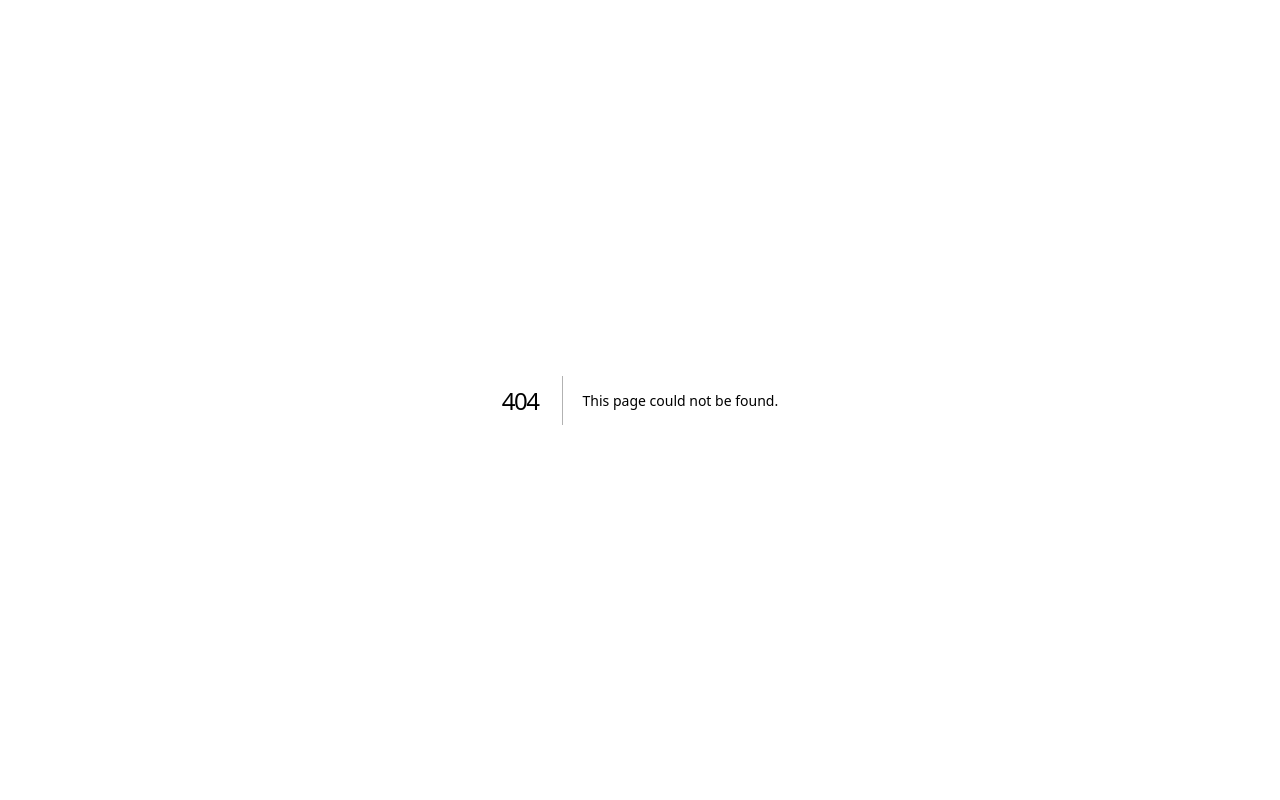
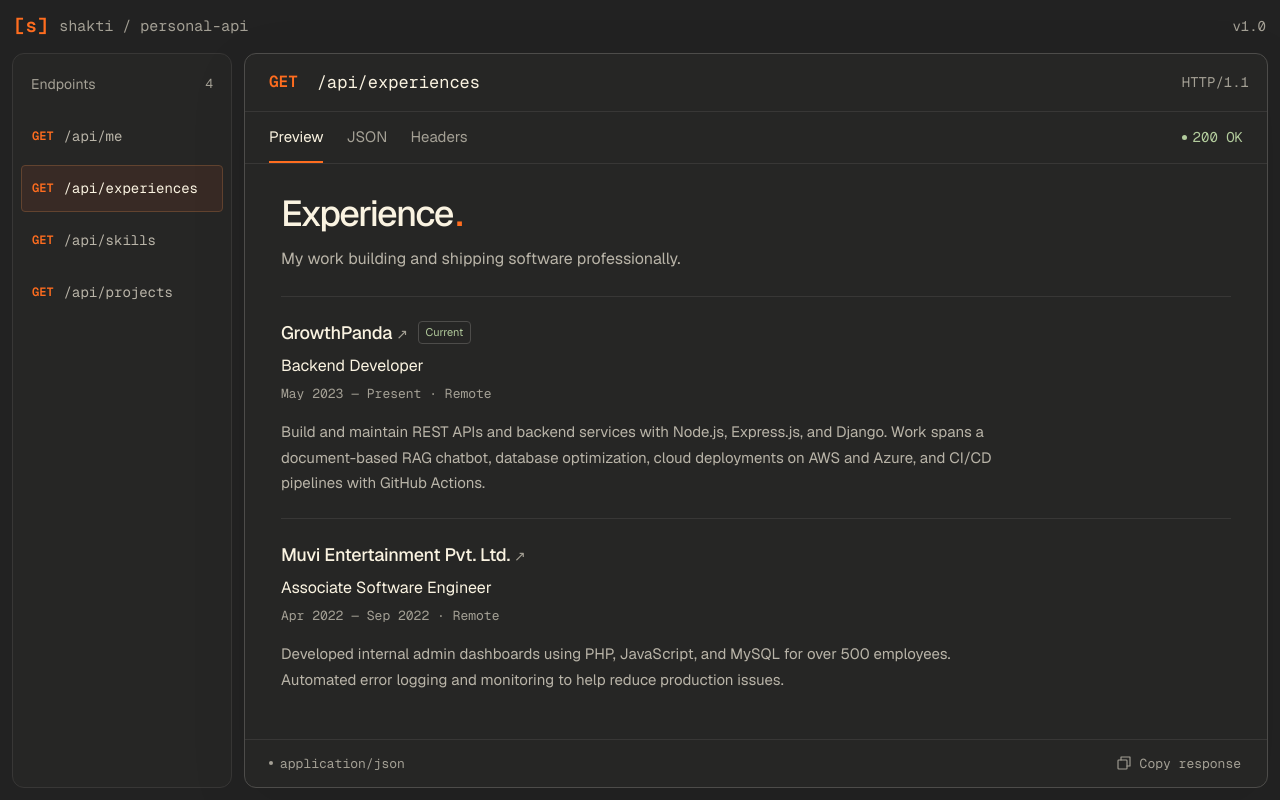
Before and after one commit to d-shaktiranjan/portfolio-next, a Next.js app: page /experiences in a window 1280 px wide. Before the commit this address had no page. Built offline with nearby package versions, Linux system fonts and the light colour scheme.

Commit message:
feat: add professional experience page and endpoint

```diff
--- /dev/null
+++ b/app/api/experiences/route.ts
@@ -0,0 +1,5 @@
+import { experiencesApiResponse } from "@/lib/experiences";
+
+export function GET() {
+  return Response.json(experiencesApiResponse);
+}
--- /dev/null
+++ b/app/experiences/page.tsx
@@ -0,0 +1,29 @@
+import type { Metadata } from "next";
+import { connection } from "next/server";
+import { ApiConsole } from "@/components/api-console";
+import { ApiWorkspace } from "@/components/api-workspace";
+import { ExperiencesResponse } from "@/components/experiences-response";
+import { experiencesApiResponse } from "@/lib/experiences";
+import { createPageMetadata } from "@/lib/seo";
+
+export const metadata: Metadata = createPageMetadata({
+  title: "Experience",
+  path: "/experiences",
+  description:
+    "My professional experience as a Backend Developer at GrowthPanda and Associate Software Engineer at Muvi.",
+});
+
+export default async function ExperiencesPage() {
+  await connection();
+
+  return (
+    <ApiWorkspace activeEndpoint="/api/experiences">
+      <ApiConsole
+        endpoint="/api/experiences"
+        initialResponse={experiencesApiResponse}
+      >
+        <ExperiencesResponse experiences={experiencesApiResponse.data} />
+      </ApiConsole>
+    </ApiWorkspace>
+  );
+}
--- a/app/globals.css
+++ b/app/globals.css
@@ -185,6 +185,15 @@ a {
   display: inline-flex;
   align-items: center;
   gap: 6px;
+}
+.status-button {
+  padding: 6px 0;
+  border: 0;
+  background: transparent;
+}
+.status-button:hover {
+  text-decoration: underline;
+  text-underline-offset: 4px;
 }
 .success {
   color: var(--success);
@@ -531,7 +540,7 @@ h1 > .accent {
 .api-client {
   flex: 1;
   display: grid;
-  grid-template-columns: 200px minmax(0, 1fr);
+  grid-template-columns: 220px minmax(0, 1fr);
   grid-template-rows: minmax(0, 1fr);
   align-items: stretch;
   gap: 12px;
@@ -590,6 +599,81 @@ h1 > .accent {
 }
 .mobile-endpoint-selector {
   display: none;
+}
+
+.experiences {
+  padding: 28px 36px 20px;
+}
+.experiences h1 {
+  font-size: 36px;
+}
+.experiences-description {
+  margin: 10px 0 24px;
+  color: var(--text-secondary);
+  font-size: 16px;
+  line-height: 1.7;
+}
+.experience {
+  padding: 22px 0;
+  border-top: 1px solid var(--border);
+}
+.experience-heading {
+  display: flex;
+  flex-wrap: wrap;
+  align-items: center;
+  gap: 10px;
+}
+.experience h2 {
+  margin: 0;
+  font-size: 18px;
+  font-weight: 500;
+  letter-spacing: -0.3px;
+}
+.experience-company-link span {
+  color: var(--text-muted);
+  font-size: 14px;
+  font-weight: 400;
+}
+.experience-company-link:hover,
+.experience-company-link:hover span {
+  color: var(--accent);
+}
+.experience-current {
+  padding: 2px 7px;
+  border: 1px solid var(--border-strong);
+  border-radius: var(--radius-sm);
+  color: var(--success);
+  font-size: 11px;
+}
+.experience-position {
+  margin: 8px 0 4px;
+  font-size: 16px;
+}
+.experience-duration {
+  margin: 0;
+  color: var(--text-muted);
+  font-family: var(--font-geist-mono), monospace;
+  font-size: 13px;
+  line-height: 1.8;
+}
+.experience-summary {
+  max-width: 72ch;
+  margin: 14px 0 0;
+  color: var(--text-secondary);
+  font-size: 15px;
+  line-height: 1.7;
+}
+
+@media (max-width: 600px) {
+  .experiences {
+    padding: 24px 22px 16px;
+  }
+  .experiences h1 {
+    font-size: 32px;
+  }
+  .experiences-description {
+    font-size: 15px;
+  }
 }
 
 /* Text-only skills keep the emphasis on the stack and its categories. */
--- a/app/sitemap.ts
+++ b/app/sitemap.ts
@@ -2,7 +2,7 @@ import type { MetadataRoute } from "next";
 import { site } from "@/lib/seo";
 
 export default function sitemap(): MetadataRoute.Sitemap {
-  return ["/", "/skills", "/projects"].map((path) => ({
+  return ["/", "/experiences", "/skills", "/projects"].map((path) => ({
     url: new URL(path, site.url).href,
   }));
 }
--- a/components/api-console.tsx
+++ b/components/api-console.tsx
@@ -73,10 +73,20 @@ export function ApiConsole({
           ))}
         </div>
         <div className="response-status">
-          <span className="status success">
-            <span className="status-dot" />
+          <button
+            type="button"
+            className="status success status-button"
+            aria-label="200 OK — View headers"
+            aria-controls="response-body"
+            aria-pressed={view === "Headers"}
+            onClick={() => {
+              setView("Headers");
+              setFeedback("");
+            }}
+          >
+            <span className="status-dot" aria-hidden="true" />
             200 OK
-          </span>
+          </button>
         </div>
       </div>
 
--- a/components/endpoint-navigation.tsx
+++ b/components/endpoint-navigation.tsx
@@ -3,6 +3,7 @@ import { MobileEndpointSelector } from "@/components/mobile-endpoint-selector";
 
 const endpoints = [
   { href: "/", path: "/api/me", label: "Profile" },
+  { href: "/experiences", path: "/api/experiences", label: "Experience" },
   { href: "/skills", path: "/api/skills", label: "Skills" },
   { href: "/projects", path: "/api/projects", label: "Projects" },
 ];
--- /dev/null
+++ b/components/experiences-response.tsx
@@ -0,0 +1,66 @@
+import type { Experiences } from "@/lib/experiences";
+
+function formatMonth(date: string) {
+  return new Intl.DateTimeFormat("en", {
+    month: "short",
+    year: "numeric",
+    timeZone: "UTC",
+  }).format(new Date(`${date}-01T00:00:00Z`));
+}
+
+export function ExperiencesResponse({
+  experiences,
+}: {
+  experiences: Experiences;
+}) {
+  return (
+    <article className="experiences">
+      <h1>
+        {experiences.title}
+        <span className="accent">.</span>
+      </h1>
+      <p className="experiences-description">{experiences.description}</p>
+
+      {experiences.items.map((experience) => (
+        <section
+          className="experience"
+          key={experience.slug}
+          aria-labelledby={`experience-${experience.slug}`}
+        >
+          <div className="experience-heading">
+            <h2 id={`experience-${experience.slug}`}>
+              <a
+                className="experience-company-link"
+                href={experience.website}
+                target="_blank"
+                rel="noopener noreferrer"
+              >
+                {experience.company} <span aria-hidden="true">↗</span>
+              </a>
+            </h2>
+            {experience.endDate === null && (
+              <span className="experience-current">Current</span>
+            )}
+          </div>
+          <p className="experience-position">{experience.position}</p>
+          <p className="experience-duration">
+            <time dateTime={experience.startDate}>
+              {formatMonth(experience.startDate)}
+            </time>
+            {" — "}
+            {experience.endDate === null ? (
+              "Present"
+            ) : (
+              <time dateTime={experience.endDate}>
+                {formatMonth(experience.endDate)}
+              </time>
+            )}
+            <span aria-hidden="true"> · </span>
+            {experience.location}
+          </p>
+          <p className="experience-summary">{experience.summary}</p>
+        </section>
+      ))}
+    </article>
+  );
+}
--- a/components/profile-response.tsx
+++ b/components/profile-response.tsx
@@ -26,7 +26,7 @@ export function ProfileResponse({ profile }: { profile: Profile }) {
           <dd>{profile.education}</dd>
         </div>
         <div>
-          <dt>Socials</dt>
+          <dt>Social</dt>
           <dd className="social-links">
             <a
               href={profile.links.github}
--- /dev/null
+++ b/lib/experiences.ts
@@ -0,0 +1,39 @@
+import type { ApiResponse } from "@/lib/api";
+
+// The screen and endpoint share the professional work history from the résumé.
+export const experiences = {
+  title: "Experience",
+  description: "My work building and shipping software professionally.",
+  items: [
+    {
+      slug: "growthpanda",
+      company: "GrowthPanda",
+      website: "https://growthpanda.co/",
+      position: "Backend Developer",
+      location: "Remote",
+      startDate: "2023-05",
+      endDate: null,
+      summary:
+        "Build and maintain REST APIs and backend services with Node.js, Express.js, and Django. Work spans a document-based RAG chatbot, database optimization, cloud deployments on AWS and Azure, and CI/CD pipelines with GitHub Actions.",
+    },
+    {
+      slug: "muvi",
+      company: "Muvi Entertainment Pvt. Ltd.",
+      website: "https://www.muvi.com/",
+      position: "Associate Software Engineer",
+      location: "Remote",
+      startDate: "2022-04",
+      endDate: "2022-09",
+      summary:
+        "Developed internal admin dashboards using PHP, JavaScript, and MySQL for over 500 employees. Automated error logging and monitoring to help reduce production issues.",
+    },
+  ],
+};
+
+export type Experiences = typeof experiences;
+
+export const experiencesApiResponse = {
+  isSuccess: true,
+  message: "Experiences retrieved successfully.",
+  data: experiences,
+} satisfies ApiResponse<Experiences>;
```
